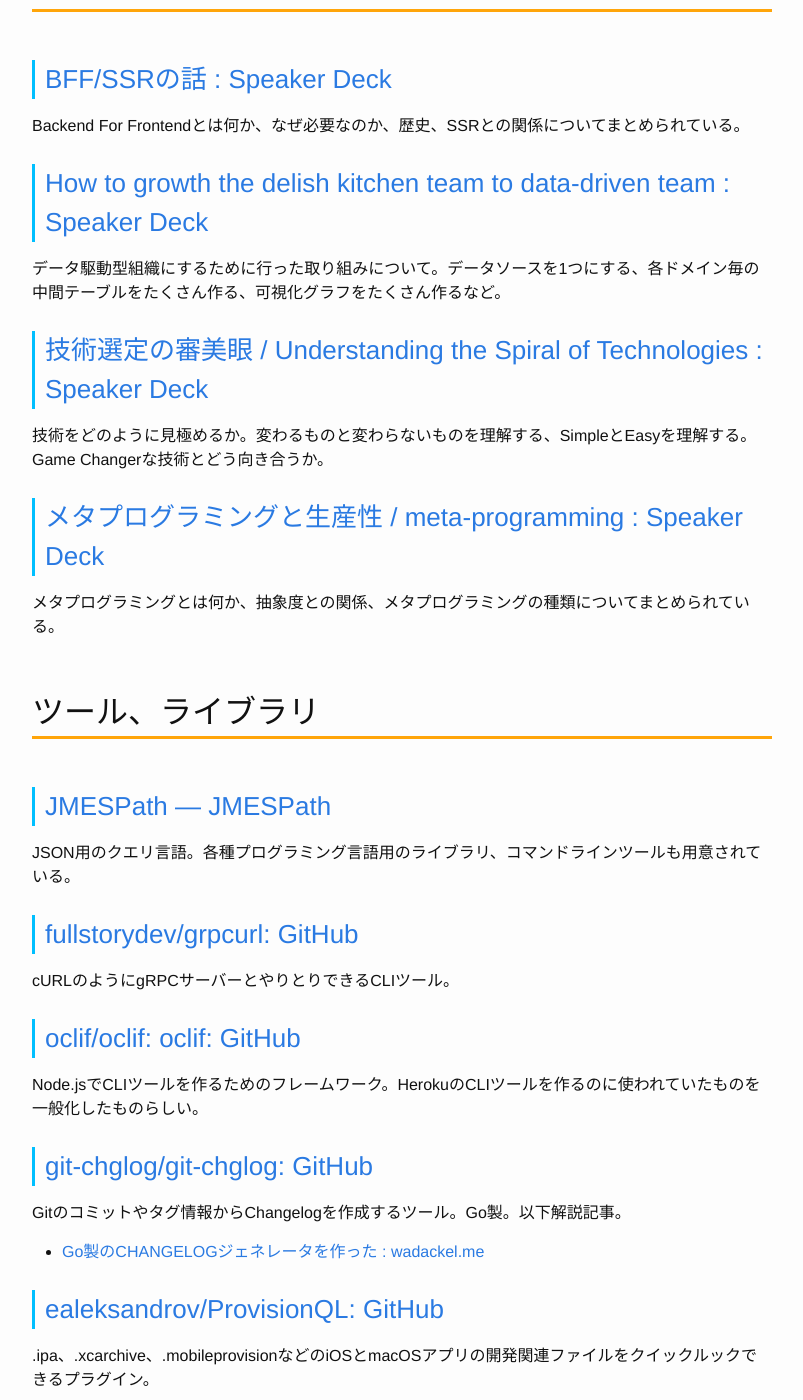
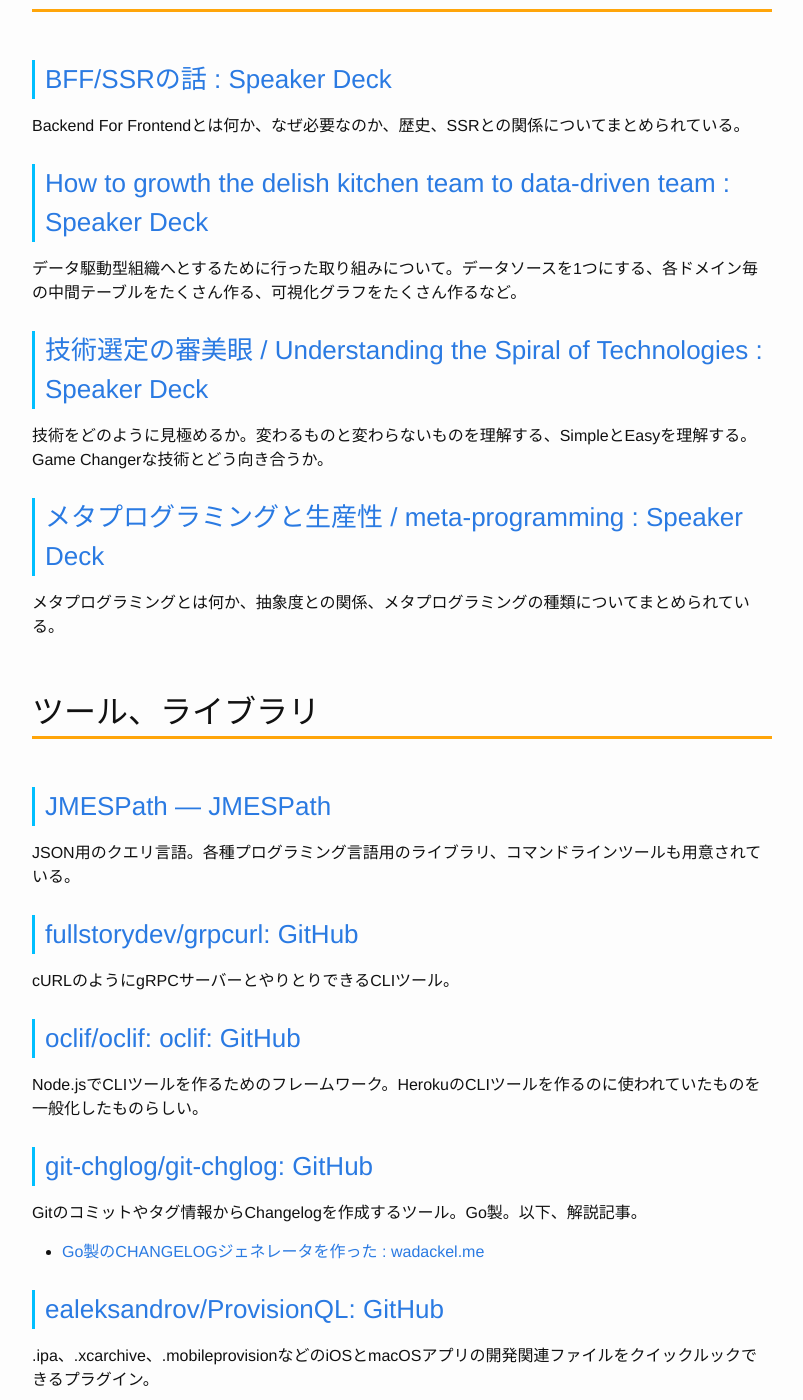
Before and after one commit to Gather-Tech/Gather-Tech.github.io, a Jekyll site: the page built from _posts/2018/2018-02-26-Gather87.md, in a window 1280 px wide and 1400 px high, scrolled down 2749 px. Shown: the whole window, without its empty margins (238-1041 px from the left). Built offline with Jekyll 4.4.1, drawn with Linux system fonts in a browser that asks for light colours.

Commit message:
fix typo

```diff
--- a/_posts/2018/2018-02-26-Gather87.md
+++ b/_posts/2018/2018-02-26-Gather87.md
@@ -74,7 +74,7 @@
 
 ### [How to growth the delish kitchen team to data-driven team : Speaker Deck](https://speakerdeck.com/smdmts/how-to-growth-the-delish-kitchen-team-to-data-driven-team)
 
-データ駆動型組織にするために行った取り組みについて。データソースを1つにする、各ドメイン毎の中間テーブルをたくさん作る、可視化グラフをたくさん作るなど。
+データ駆動型組織へとするために行った取り組みについて。データソースを1つにする、各ドメイン毎の中間テーブルをたくさん作る、可視化グラフをたくさん作るなど。
 
 ### [技術選定の審美眼 / Understanding the Spiral of Technologies : Speaker Deck](https://speakerdeck.com/twada/understanding-the-spiral-of-technologies)
 
@@ -100,7 +100,7 @@
 
 ### [git-chglog/git-chglog: GitHub](https://github.com/git-chglog/git-chglog)
 
-Gitのコミットやタグ情報からChangelogを作成するツール。Go製。以下解説記事。
+Gitのコミットやタグ情報からChangelogを作成するツール。Go製。以下、解説記事。
 
 - [Go製のCHANGELOGジェネレータを作った : wadackel.me](https://blog.wadackel.me/2018/git-chglog/)
 
```
